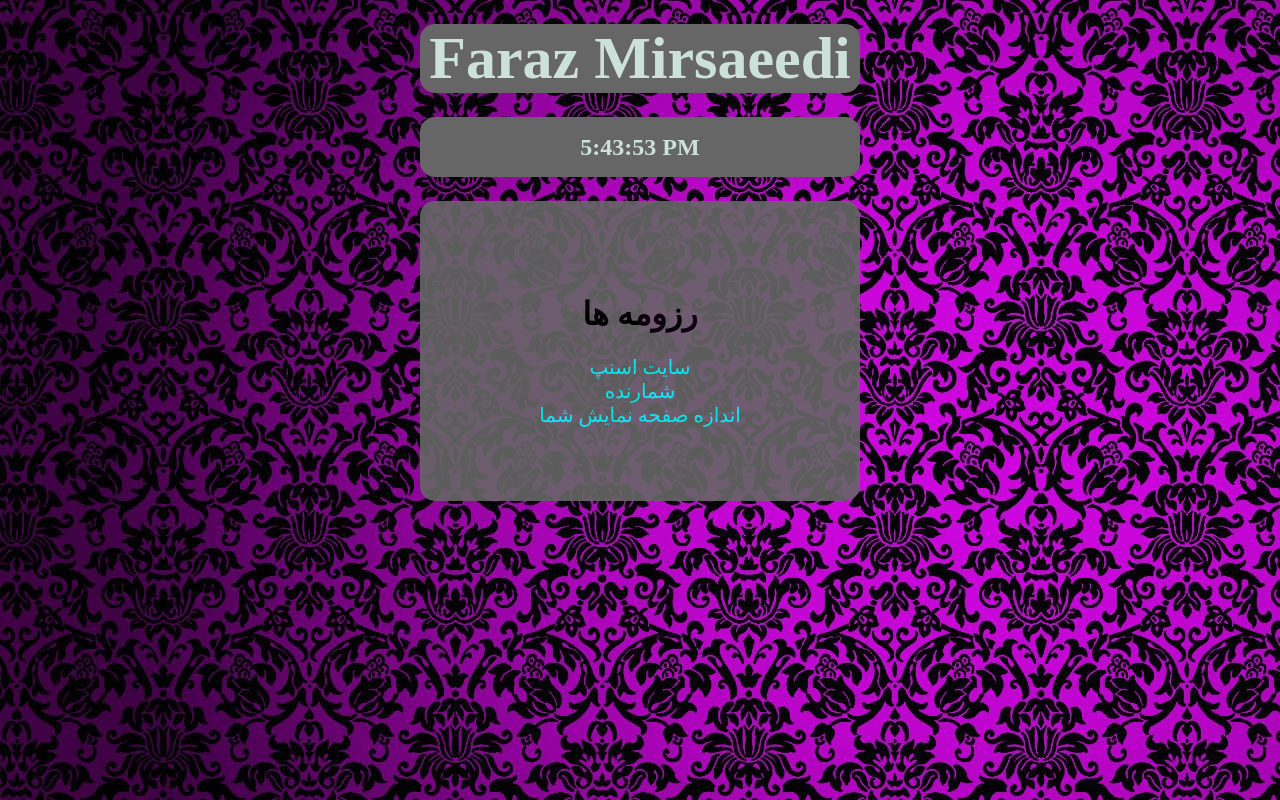
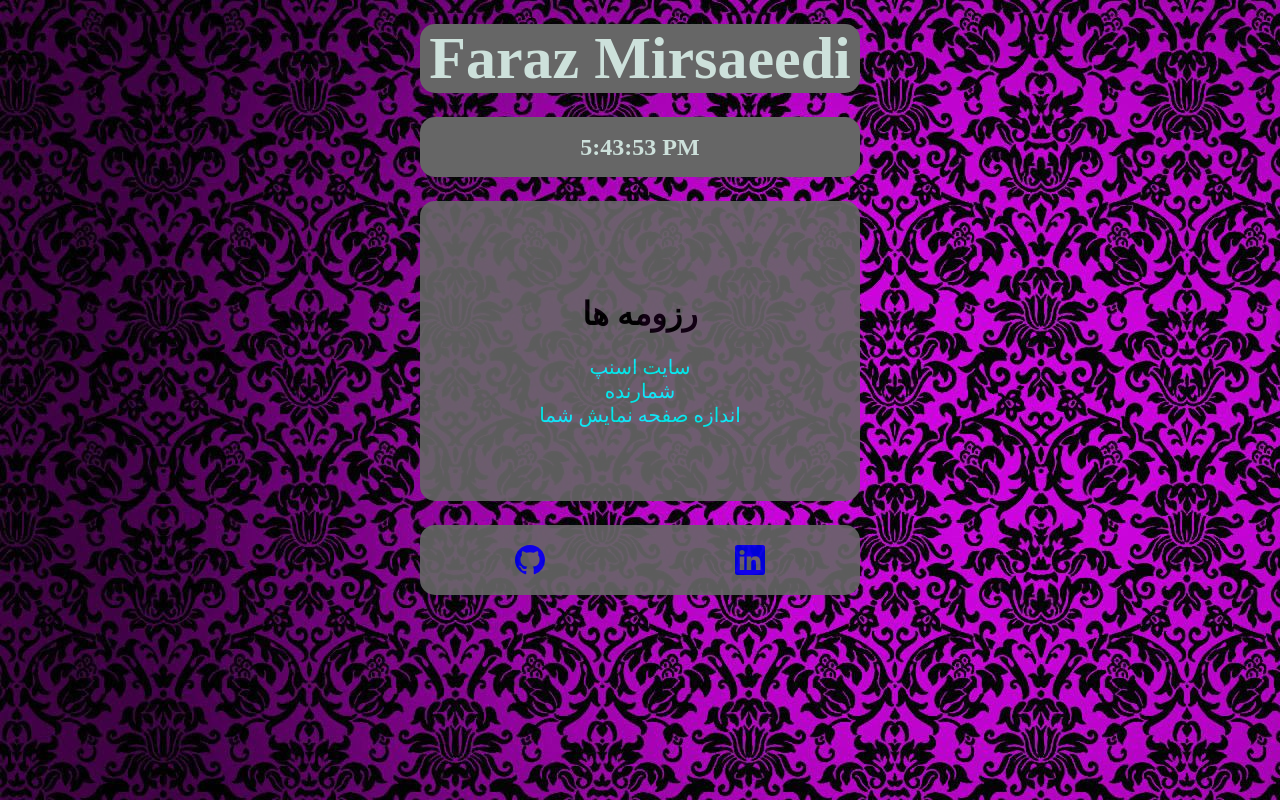
Before and after one commit to farazmirsaeedi/info, a plain HTML site: page index.html in a window 1280 px wide. Drawn offline with Linux system fonts and the light colour scheme.

Commit message:
update commit

```diff
--- a/index.html
+++ b/index.html
@@ -1,4 +1,5 @@
 <html lang="en">
+
 <head>
     <meta charset="UTF-8">
     <meta http-equiv="X-UA-Compatible" content="IE=edge">
@@ -6,13 +7,15 @@
     <link rel="stylesheet" href="style.css">
     <title>faraz mirsaeedi</title>
 </head>
+
 <body>
     <div class="h1div">
 
-        <h1 class="faraz">Faraz Mirsaeedi</h1></div>
-        <div id="time">
-            <h2 id="time-0"></h2>
-        </div>
+        <h1 class="faraz">Faraz Mirsaeedi</h1>
+    </div>
+    <div id="time">
+        <h2 id="time-0"></h2>
+    </div>
 
     <div class="main">
         <h1 class="rez-abs rezm">رزومه ها</h1>
@@ -20,7 +23,22 @@
         <a href="https://farazmirsaeedi.github.io/counter/" class="rez rezsh rez-abs">شمارنده</a>
         <a href="https://farazmirsaeedi.github.io/resolo/" class="rez rezr rez-abs">اندازه صفحه نمایش شما</a>
     </div>
+    <div class="main-2">
+        <a href="https://github.com/farazmirsaeedi" target="_blank"><svg xmlns="http://www.w3.org/2000/svg" width="30" height="30" fill="currentColor"
+                class="bi bi-github" viewBox="0 0 16 16">
+                <path
+                    d="M8 0C3.58 0 0 3.58 0 8c0 3.54 2.29 6.53 5.47 7.59.4.07.55-.17.55-.38 0-.19-.01-.82-.01-1.49-2.01.37-2.53-.49-2.69-.94-.09-.23-.48-.94-.82-1.13-.28-.15-.68-.52-.01-.53.63-.01 1.08.58 1.23.82.72 1.21 1.87.87 2.33.66.07-.52.28-.87.51-1.07-1.78-.2-3.64-.89-3.64-3.95 0-.87.31-1.59.82-2.15-.08-.2-.36-1.02.08-2.12 0 0 .67-.21 2.2.82.64-.18 1.32-.27 2-.27.68 0 1.36.09 2 .27 1.53-1.04 2.2-.82 2.2-.82.44 1.1.16 1.92.08 2.12.51.56.82 1.27.82 2.15 0 3.07-1.87 3.75-3.65 3.95.29.25.54.73.54 1.48 0 1.07-.01 1.93-.01 2.2 0 .21.15.46.55.38A8.012 8.012 0 0 0 16 8c0-4.42-3.58-8-8-8z" />
+            </svg></a>
+
+        <a href="https://ir.linkedin.com/in/faraz-mirsaeedi-84578b244" target="_blank"><svg xmlns="http://www.w3.org/2000/svg" width="30" height="30" fill="currentColor"
+                class="bi bi-linkedin" viewBox="0 0 16 16">
+                <path
+                    d="M0 1.146C0 .513.526 0 1.175 0h13.65C15.474 0 16 .513 16 1.146v13.708c0 .633-.526 1.146-1.175 1.146H1.175C.526 16 0 15.487 0 14.854V1.146zm4.943 12.248V6.169H2.542v7.225h2.401zm-1.2-8.212c.837 0 1.358-.554 1.358-1.248-.015-.709-.52-1.248-1.342-1.248-.822 0-1.359.54-1.359 1.248 0 .694.521 1.248 1.327 1.248h.016zm4.908 8.212V9.359c0-.216.016-.432.08-.586.173-.431.568-.878 1.232-.878.869 0 1.216.662 1.216 1.634v3.865h2.401V9.25c0-2.22-1.184-3.252-2.764-3.252-1.274 0-1.845.7-2.165 1.193v.025h-.016a5.54 5.54 0 0 1 .016-.025V6.169h-2.4c.03.678 0 7.225 0 7.225h2.4z" />
+            </svg></a>
+    </div>
+
 
 </body>
 <script src="main.js"></script>
+
 </html>
--- a/style.css
+++ b/style.css
@@ -62,8 +62,19 @@ align-items: center;
     align-items: center;
     justify-content: center;
     padding-top: 20px;
+}
+.main-2{
+    width: 440px;
+    height: auto;
+    border-radius: 15px;
+    background-color:  #666666;
+    /* box-sizing: inherit; */
+    opacity: .9;
+    display: flex;
 
-
+    align-items: center;
+    justify-content: space-around;
+    padding: 20px 0;
 }
 .rez-abs{
     margin-top: 0px;
@@ -97,4 +108,11 @@ align-items: center;
         box-sizing: inherit;
 
     }
+    .main-2{
+
+        width: 350px;
+        padding: 20px 0;
+        box-sizing: inherit;
+
+    }
 }
```
Also changed, not shown: github.svg (added), linkedin.svg (added).
